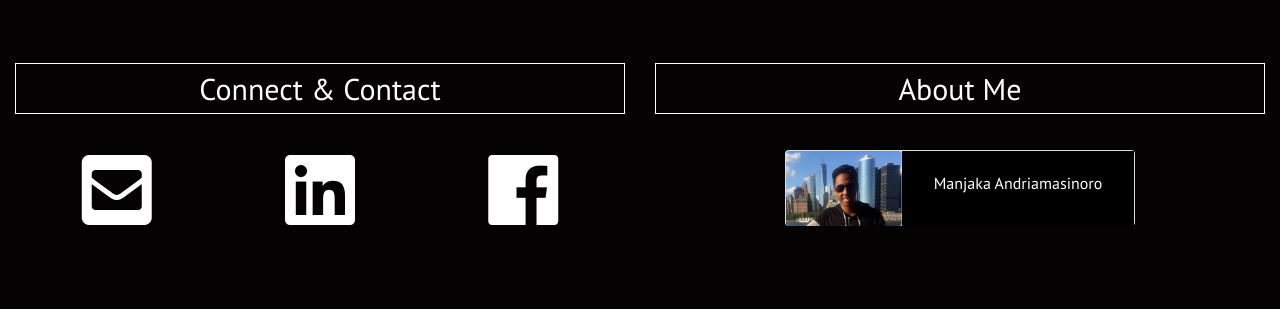
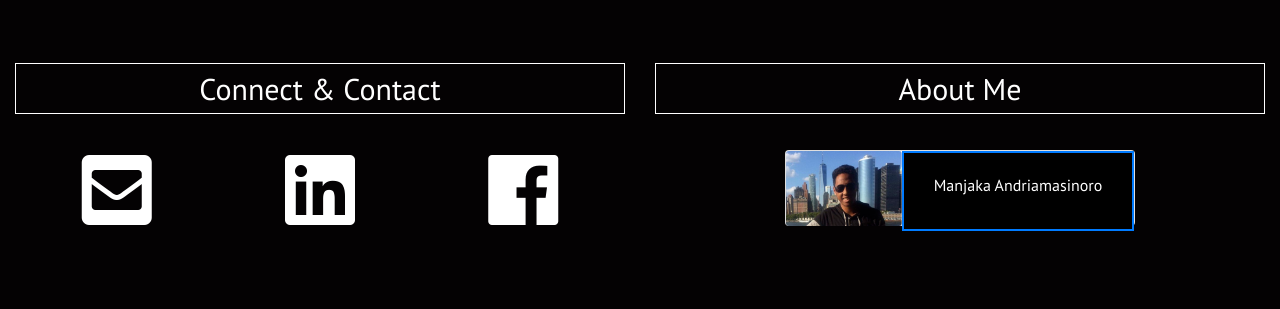
Before and after one commit to Manjaka97/pneumonia.elvnosix, a Flask app: page / in a window 1280 px wide. Shown: the part 1685-1994 px from the top of the page. Run offline with Flask 2, Linux system fonts and the light colour scheme; some libraries are stand-ins or nearby versions.

Commit message:
Fixed picture source

```diff
--- a/templates/index.html
+++ b/templates/index.html
@@ -167,10 +167,10 @@
 						<div class="card mb-3 text-center mx-auto" style="max-height: 76px; max-width: 350px">
 							<div class="row no-gutters">
 							    <div class="col-md-4">
-							    	<img src="Profile.PNG" class="card-img" style="height: 75px; object-fit: cover" alt="profile">
+							    	<img src="static/images/Profile.PNG" class="card-img" style="height: 75px; object-fit: cover" alt="profile">
 							    </div>
 							    <div class="col-md-8">
-							        <div class="card-body" style="background-color: black">
+							        <div class="card-body" style="background-color: black; border-style: solid; border-width: 2px">
 							        	<p class="card-title" style="color: white">Manjaka Andriamasinoro</p>
 							        </div>
 							    </div>
```
Also changed, not shown: templates/Profile.PNG (deleted).
